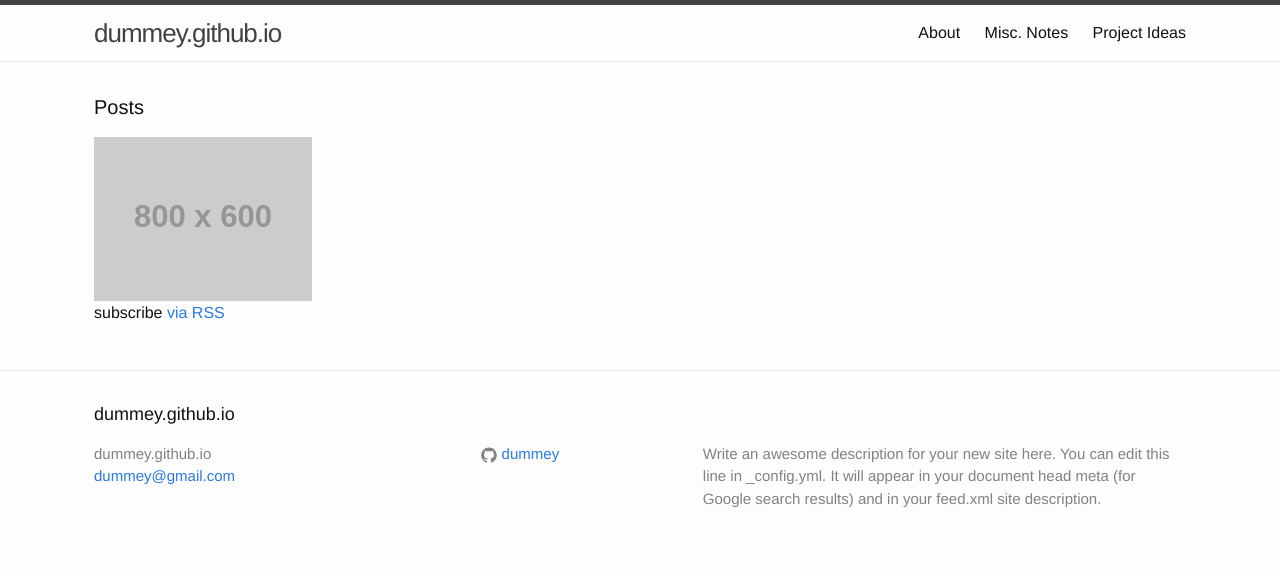
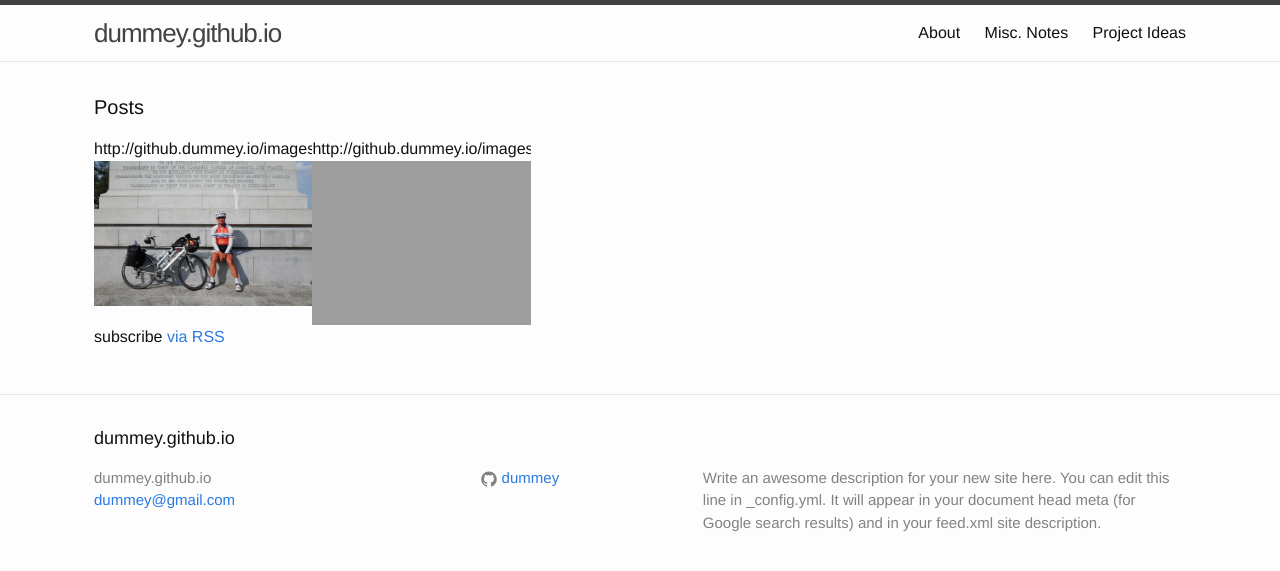
Before and after one commit to dummey/dummey.github.io, a Jekyll site: the page built from index.html, in a window 1280 px wide. Shown: the top 571 px of the page. Built offline with Jekyll 4.4.1, drawn with Linux system fonts in a browser that asks for light colours; nearby versions of some CDN libraries.

Commit message:
First real post?

```diff
--- /dev/null
+++ b/_posts/2015-08-15-hello-world.md
@@ -0,0 +1,9 @@
+---
+layout: post
+title: Hello World?
+categories: []
+tags: []
+published: True
+preview: 10511552_10102474816015694_7366174834630283430_o.jpg
+
+---
--- a/index.html
+++ b/index.html
@@ -12,7 +12,9 @@
     {% for post in site.posts %}
 
       <div class="grid-item">
-          <img src="http://placehold.it/800x600">
+        {{ site.url }}/images/{{ post.preview }}
+        <img src="{{ site.url }}/images/{{ post.preview }}">
+        <!-- http://placehold.it/800x600"> -->
         <a class="overlay overlaypost-link" href="{{ post.url | prepend: site.baseurl }}">
           <h2 class="title">{{ post.title }}</h2>
           <div class="description">
```
Also changed, not shown: images/10511552_10102474816015694_7366174834630283430_o.jpg (added).
